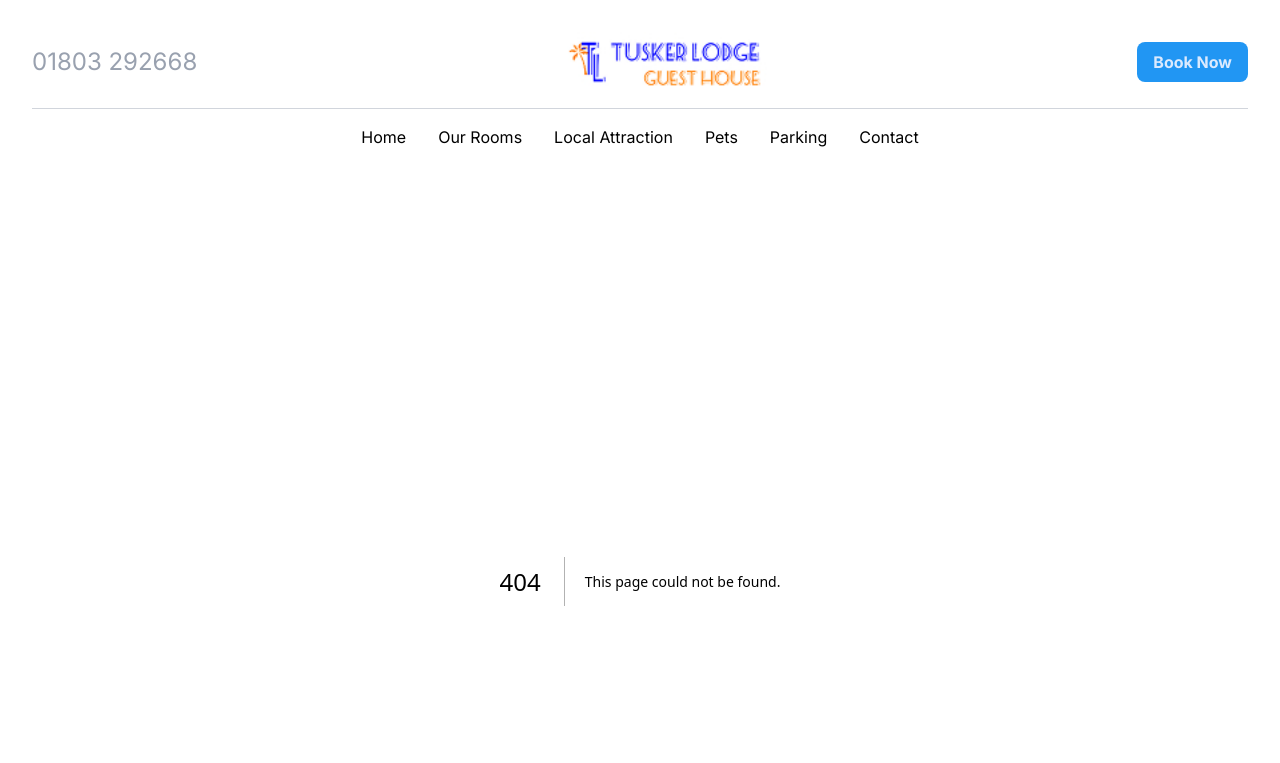
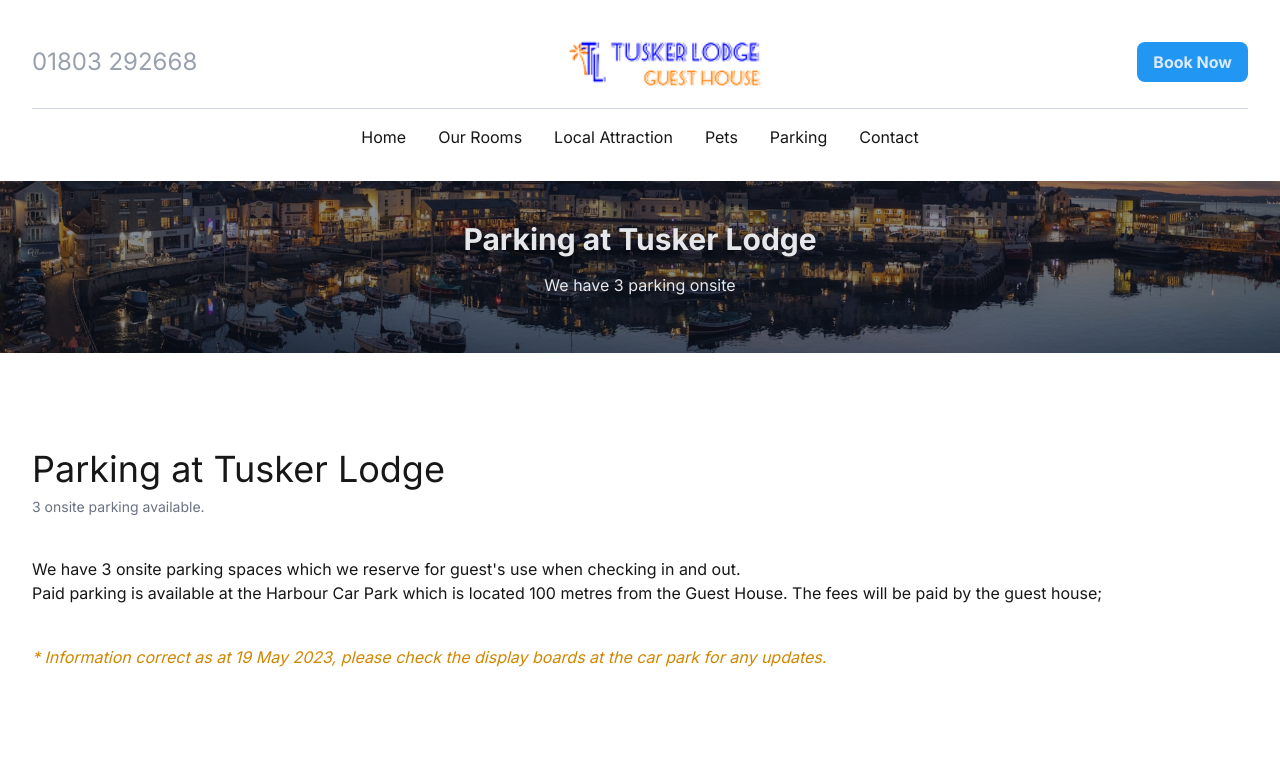
Before and after one commit to ayrbox/tusker-lodge, a Next.js app: page /parking in a window 1280 px wide. Before the commit this address had no page. Shown: the top 763 px of the page. Built offline with nearby package versions, Linux system fonts and the light colour scheme.

Commit message:
feat: imitate current parking page

```diff
--- /dev/null
+++ b/src/app/parking/layout.tsx
@@ -0,0 +1,16 @@
+import ZuttoSushi from "@/components/sections/ZuttoSushi";
+import Banner from "@/components/sections/Banner";
+
+export default function RoomsLayout({
+  children,
+}: {
+  children: React.ReactNode;
+}) {
+  return (
+    <main className="font-[family-name:var(--font-geist-sans)]">
+      <Banner title="Parking at Tusker Lodge" path="We have 3 parking onsite" />
+      <div className="container mx-auto py-24 p-8">{children}</div>
+      <ZuttoSushi />
+    </main>
+  );
+}
--- /dev/null
+++ b/src/app/parking/page.tsx
@@ -0,0 +1,23 @@
+import Link from "next/link";
+
+export default function PetsPage() {
+  return (
+    <div className="">
+      <h1 className="text-4xl mb-2">Parking at Tusker Lodge</h1>
+      <p className="text-sm mb-8 text-gray-500">3 onsite parking available.</p>
+
+      <p className="mt-10">
+        We have 3 onsite parking spaces which we reserve for guest&apos;s use
+        when checking in and out.
+      </p>
+      <p>
+        Paid parking is available at the Harbour Car Park which is located 100
+        metres from the Guest House. The fees will be paid by the guest house;
+      </p>
+      <p className="mt-10 text-yellow-600 italic">
+        * Information correct as at 19 May 2023, please check the display boards
+        at the car park for any updates.
+      </p>
+    </div>
+  );
+}
--- a/src/app/pets/page.tsx
+++ b/src/app/pets/page.tsx
@@ -1,6 +1,6 @@
 import Link from "next/link";
 
-export default function AttractionsPage() {
+export default function PetsPage() {
   return (
     <div className="">
       <h1 className="text-4xl mb-2">
```
